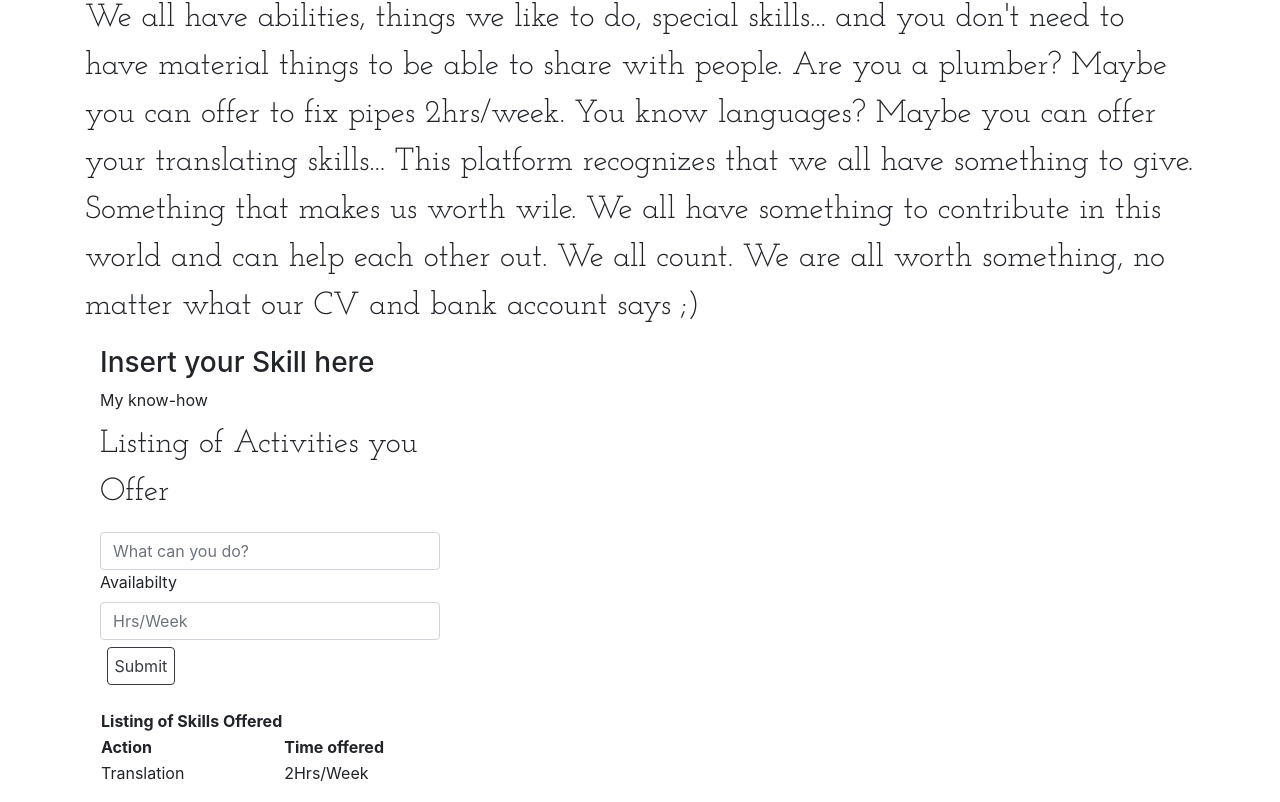
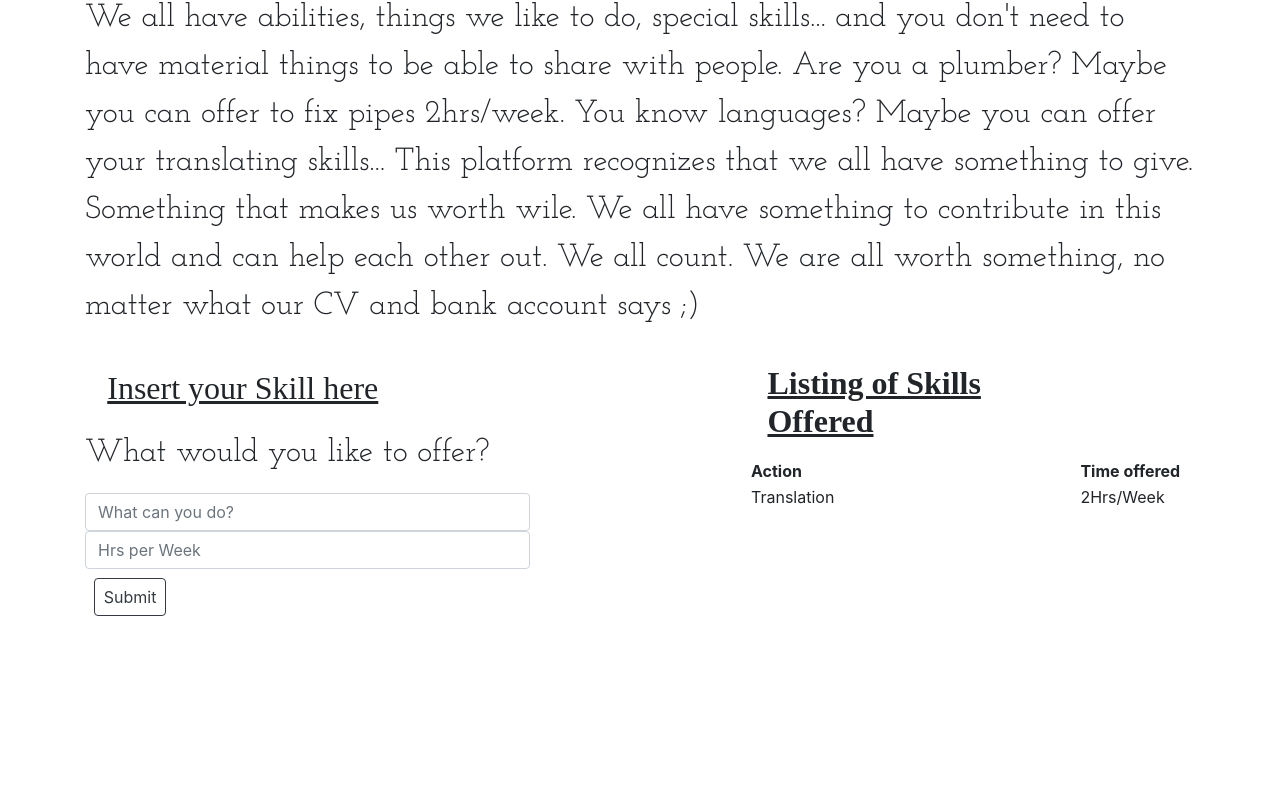
Before and after one commit to Klarala13/collectivity, a React (Create React App) app in the folder frontend/: page /timebank in a window 1280 px wide. Shown: the part 728-1530 px from the top of the page. After the commit the page ends 1385 px from the top, so only its background shows below. Built offline with nearby package versions, Linux system fonts and the light colour scheme; a web font is replaced by a local one.

Commit message:
a bit o' stylin'

```diff
--- a/frontend/src/components/TimeBank.jsx
+++ b/frontend/src/components/TimeBank.jsx
@@ -23,26 +23,24 @@ class TimeBank extends React.Component {
           and can help each other out. We all count. We are all worth something,
           no matter what our CV and bank account says ;)
         </p>
-        <div className="container-halfpages">
           {/* Half left of page */}
-          <div className="skill-post col-lg-4">
+          <div className = "row">
+          <section className="skill-post col-lg-5">
             <form>
               <div className="form-group">
-                <h3>Insert your Skill here</h3>
-                <label>My know-how</label>
-                <p>Listing of Activities you Offer</p>
+                <h2>Insert your Skill here</h2>
+                <p>What would you like to offer?</p>
                 <input
                   type="text"
                   className="form-control"
                   id="skill"
                   placeholder="What can you do?"
                 />
-                <label>Availabilty</label>
                 <input
                   type="text"
                   className="form-control"
                   id="time-offered"
-                  placeholder="Hrs/Week"
+                  placeholder="Hrs per Week"
                 />
                 <button
                   type="submit"
@@ -53,16 +51,17 @@ class TimeBank extends React.Component {
                 </button>
               </div>
             </form>
-          </div>
-        </div>
-        <div className="col-lg-1" />
+          </section>
+        <section className="col-lg-2" />
         {/* Page divider (blank space) */}
-        <div className="skill-board col-lg-4">
+        <section className="skill-board col-lg-5">
           <table>
             <thead>
-              <tr>
-                <th>Listing of Skills Offered</th>
-              </tr>
+              <h2>
+                <tr>
+                  <th>Listing of Skills Offered</th>
+                </tr>
+              </h2>
             </thead>
             <tbody>
               <tr>
@@ -75,6 +74,7 @@ class TimeBank extends React.Component {
               </tr>
             </tbody>
           </table>
+        </section>
         </div>
       </div>
     );
```
